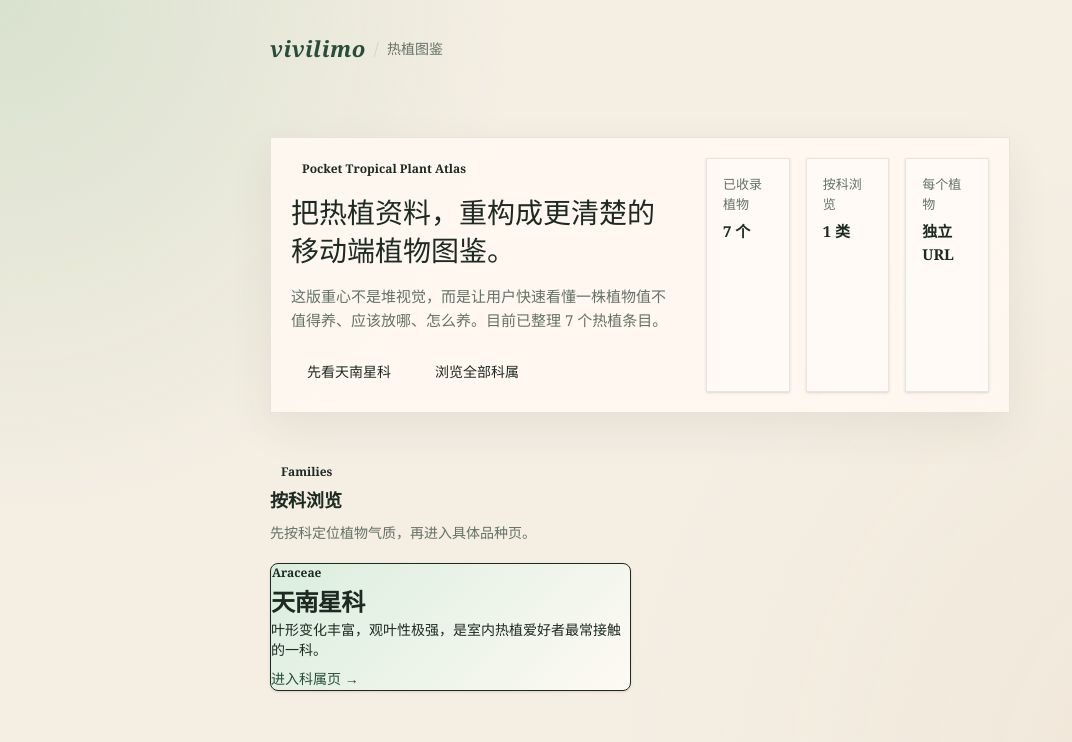
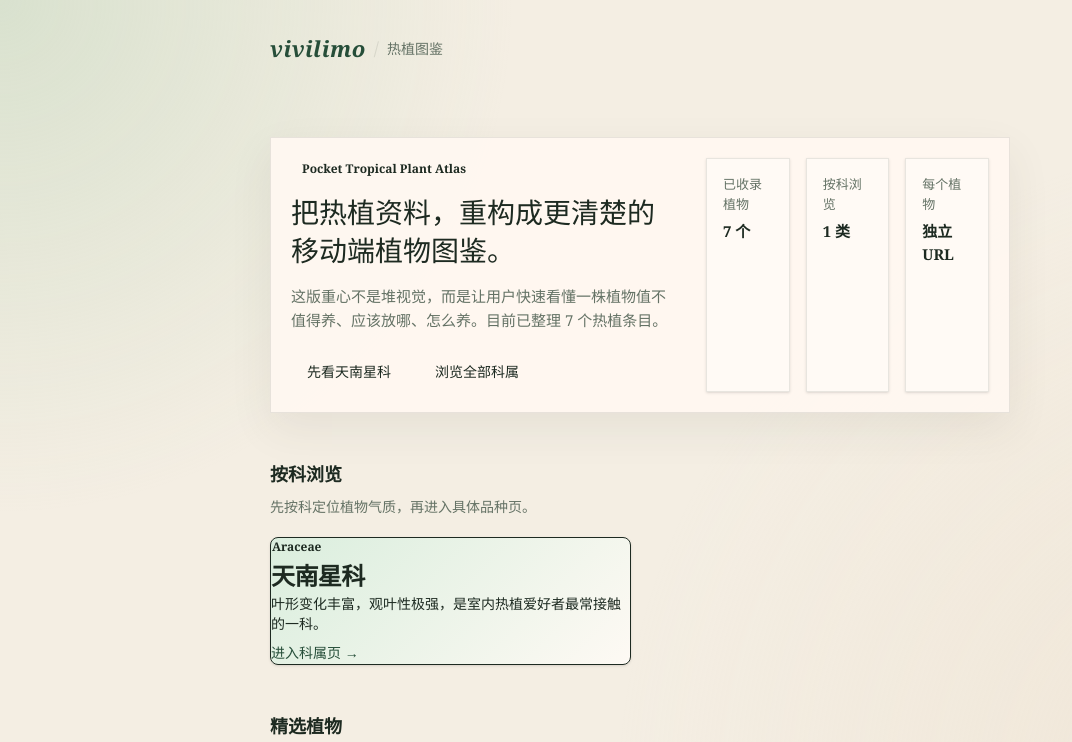
Before and after one commit to yosign/tropical-plants-site, a React (Vite) app: page / in a window 1280 px wide. Shown: the top 742 px of the page, without its empty margins (0-1072 px from the left). Built offline with nearby package versions, Linux system fonts and the light colour scheme.

Commit message:
fix: remove english badge labels from section headers

```diff
--- a/src/components/pages.jsx
+++ b/src/components/pages.jsx
@@ -19,10 +19,7 @@ function Topline({ items }) {
 function SectionHeader({ badgeLabel, title, description }) {
   return (
     <div className="section-header">
-      <div>
-        <Badge>{badgeLabel}</Badge>
-        <h2>{title}</h2>
-      </div>
+      <h2>{title}</h2>
       {description ? <p>{description}</p> : null}
     </div>
   )
```
